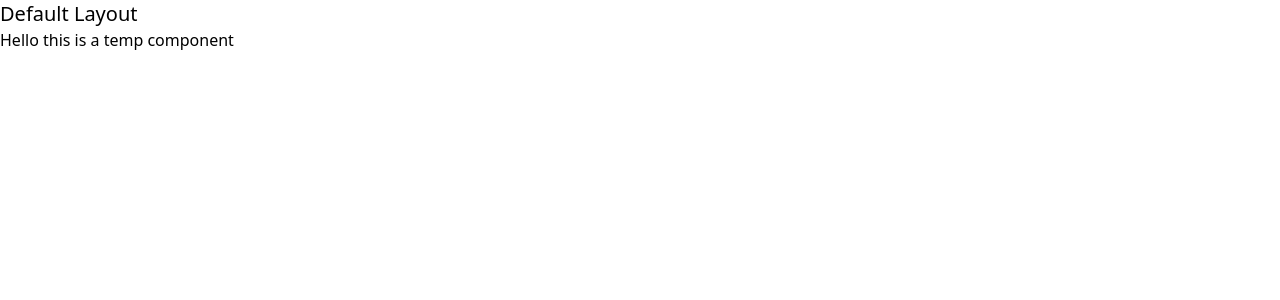
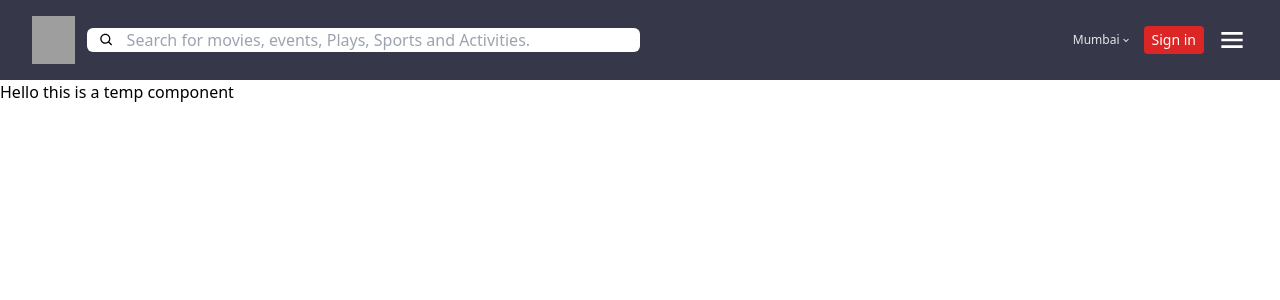
Before and after one commit to nehhav/book-my-show-clone, a React (Create React App) app: page / in a window 1280 px wide. Shown: the top 300 px of the page. Built offline with nearby package versions, Linux system fonts and the light colour scheme; grey boxes are pictures that could not be loaded.

Commit message:
Navbar component

```diff
--- a/package.json
+++ b/package.json
@@ -9,8 +9,11 @@
     "@testing-library/user-event": "^12.8.3",
     "react": "^17.0.2",
     "react-dom": "^17.0.2",
+    "react-icons": "^4.3.1",
     "react-router-dom": "^5.3.0",
     "react-scripts": "4.0.3",
+    "react-slick": "^0.28.1",
+    "slick-carousel": "^1.8.1",
     "web-vitals": "^1.1.2"
   },
   "scripts": {
--- a/src/App.jsx
+++ b/src/App.jsx
@@ -12,5 +12,7 @@ function App() {
       < DefaultHOC path="/" exact component={Temp} />
     </>
   );
+
+
 }
 export default App;
--- /dev/null
+++ b/src/components/HeroCarousal/HeroCarousal.component.jsx
@@ -0,0 +1,45 @@
+import React from "react";
+import HeroSlider from "react-slick";
+
+// Import css files
+import "slick-carousel/slick/slick.css";
+import "slick-carousel/slick/slick-theme.css";
+
+const HeroCarousal = () => {
+    const settings = {
+        centerMode: true,
+        centerPadding: "2-0px",
+        dots: true,
+        infinite: true,
+        speed: 500,
+        slidesToShow: 3,
+        slidesToScroll: 1
+    };
+
+    const images = [
+        "https://images.unsplash.com/photo-1633113092754-523fd2d9a90c?ixid=MnwxMjA3fDF8MHxlZGl0b3JpYWwtZmVlZHwyMXx8fGVufDB8fHx8&ixlib=rb-1.2.1&auto=format&fit=crop&w=500&q=60",
+        "https://images.unsplash.com/photo-1634423865259-c2760c25fd85?ixid=MnwxMjA3fDB8MHxlZGl0b3JpYWwtZmVlZHwyN3x8fGVufDB8fHx8&ixlib=rb-1.2.1&auto=format&fit=crop&w=500&q=60,",
+        "https://images.unsplash.com/photo-1634556967203-d75a96983cd3?ixid=MnwxMjA3fDB8MHxlZGl0b3JpYWwtZmVlZHwzNHx8fGVufDB8fHx8&ixlib=rb-1.2.1&auto=format&fit=crop&w=500&q=60",
+        "https://images.unsplash.com/photo-1634496828257-7211def9c844?ixid=MnwxMjA3fDB8MHxlZGl0b3JpYWwtZmVlZHw0M3x8fGVufDB8fHx8&ixlib=rb-1.2.1&auto=format&fit=crop&w=500&q=60",
+        "https://images.unsplash.com/photo-1634505896743-c85e412757b6?ixid=MnwxMjA3fDB8MHxlZGl0b3JpYWwtZmVlZHw3OHx8fGVufDB8fHx8&ixlib=rb-1.2.1&auto=format&fit=crop&w=500&q=60",
+    ];
+
+
+    return (
+        <>
+
+            <HeroSlider {...settings}>
+                {
+                    images.map((image) => (
+
+                        <div className="w-20 h-80">
+                            <img src={image} alt="testing" className="w-full h-full" />
+                        </div>
+                    ))}
+            </HeroSlider>
+        </>
+
+    );
+};
+
+export default HeroCarousal;
--- /dev/null
+++ b/src/components/Navbar/navbar.components.jsx
@@ -0,0 +1,86 @@
+import React from "react";
+import { BiChevronRight, BiSearch, BiMenu, BiChevronDown } from "react-icons/bi";
+
+const NavSm = () => {
+    return (
+        <>
+            <div className="text-white flex items-center justify-between">
+                <div>
+                    <h3 className="text-xl font-bold">It All Starts Here!</h3>
+                    <span className="text-gray-400 text-xs flex items-center">
+                        Mumbai<BiChevronRight />
+                    </span>
+                </div>
+                <div className="w-8 h-8">
+                    <BiSearch className="w-full h-full" />
+                </div>
+            </div>
+
+        </>
+    );
+};
+const NavMd = () => {
+    return (
+        <div className="w-full flex items-center gap-3 bg-white px-3 py-y2 rounded-md">
+            <BiSearch />
+            <input type="search"
+                className="w-full bg-transparent border-none focus:outline-none"
+                placeholder="Search for movies, events, Plays, Sports and Activities." />
+        </div>
+    );
+};
+const NavLg = () => {
+    return <>
+        <div className="container mx-auto px-4 flex items-center justify-between ">
+            <div className="flex items-center w-1/2 gap-3">
+                <div className="w-12 h-12">
+                    <img src="https://i.ibb.co/zPBYW3H/imgbin-bookmyshow-office-android-ticket-png.png"
+                        alt="logo"
+                        className="w-full h-full"
+
+                    />
+                </div>
+                <div className="w-full flex items-center gap-3 bg-white px-3 py-y2 rounded-md">
+                    <BiSearch />
+                    <input type="search"
+                        className="w-full bg-transparent border-none focus:outline-none"
+                        placeholder="Search for movies, events, Plays, Sports and Activities."
+                    />
+                </div>
+            </div>
+            <div className="flex items-center gap-3">
+                <span className="text-gray-200 text-xs flex items-center hover:text-white cursor-pointer">
+                    Mumbai<BiChevronDown />
+                </span>
+                <button className="bg-red-600 text-white px-2 py-1 text-sm rounded">
+                    Sign in</button>
+                <div className=" w-8 h-8 text-white ">
+                    < BiMenu className="w-full h-full" />
+                </div>
+            </div>
+        </div>
+    </>
+};
+
+const Navbar = () => {
+    return (
+        <>
+            <nav className="bg-bms-700 p-4">
+                <div className="md:hidden ">
+                    {/* Mobile Screen */}
+                    <NavSm />
+                </div>
+                <div className="hidden md:flex lg:hidden ">
+                    {/* Medium/Tab Screen */}
+                    <NavMd />
+                </div>
+                <div className="hidden lg:flex ">
+                    {/* Large Screen */}
+                    <NavLg />
+                </div>
+            </nav>
+        </>
+    );
+};
+
+export default Navbar;
--- a/src/layouts/Default.layout.jsx
+++ b/src/layouts/Default.layout.jsx
@@ -1,13 +1,16 @@
 import React from "react";
+
+
+//Components
+import Navbar from "../components/Navbar/navbar.components";
+import HeroCarousal from "../components/HeroCarousal/HeroCarousal.component";
 
 const DefaultLayout = (props) => {
     return (
-
         <>
-            <h1 className="text-xl">Default Layout</h1>
+            <Navbar />
             {props.children}
         </>
-
     );
 };
 
--- a/tailwind.config.js
+++ b/tailwind.config.js
@@ -2,7 +2,38 @@ module.exports = {
   purge: ['./src/**/*.{js,jsx,ts,tsx}', './public/index.html'],
   darkMode: false, // or 'media' or 'class'
   theme: {
-    extend: {},
+    extend: {
+      colors: {
+        neha: {
+
+          50: '#ffe8e8',
+          100: '#f3c1c3',
+          200: '#e5999c',
+          300: '#da7175',
+          400: '#cf4a4e',
+          500: '#b53035',
+          600: '#8e2528',
+          700: '#661a1d',
+          800: '#3e0d10',
+          900: '#1b0203',
+        },
+
+        bms: {
+          50: '#edf1fc',
+          100: '#d3d4e1',
+          200: '#b6b8c9',
+          300: '#989bb2',
+          400: '#7c7f9b',
+          500: '#636582',
+          600: '#4c4f66',
+          700: '#363849',
+          800: '#21222e',
+          900: '#0a0a16',
+
+        },
+
+      },
+    },
   },
   variants: {
     extend: {},
```
Also changed, not shown: 1 other file (tests, documents, lock files or other folders).
